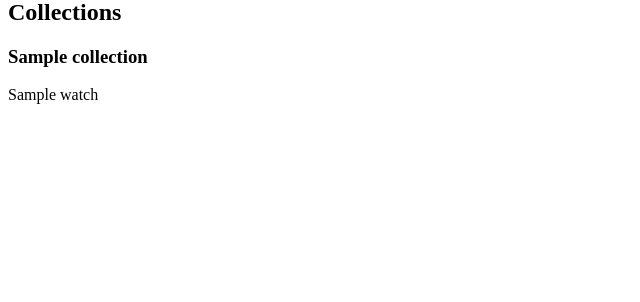
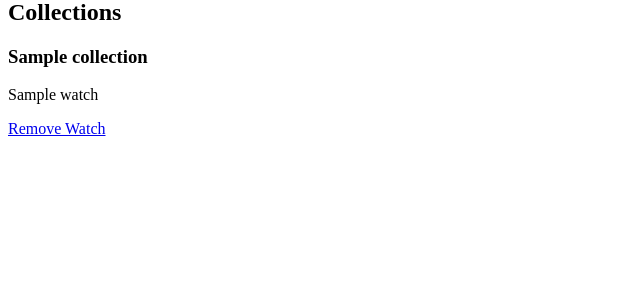
Before and after one commit to StevieC7/watch-collector, a Django app: page / in a window 1280 px wide. Shown: the part 246-548 px from the top of the page, without its empty margins (0-640 px from the left). Run offline with Django 4.2, Linux system fonts and the light colour scheme; tables that the repository leaves empty hold one stand-in row (values such as "Sample post").

Commit message:
Add a delete button

```diff
--- a/main_app/templates/home.html
+++ b/main_app/templates/home.html
@@ -14,9 +14,10 @@ Home
 {% endfor %}
 <h2>Collections</h2>
 {% for collection in collections %}
-    <h3>{{collection.name}}</h3>
+<h3>{{collection.name}}</h3>
     {% for watch in collection.watches.all %}
     <p>{{watch.name}}</p>
+    <a href="{% url 'collection_watch_assoc' collection.pk watch.pk %}?assoc=remove">Remove Watch</a>
     {% endfor %}
 {% endfor %}
 {% endblock %}
--- a/main_app/urls.py
+++ b/main_app/urls.py
@@ -13,4 +13,5 @@ urlpatterns = [
     path('watches/<int:pk>/update', views.UpdateWatch.as_view(), name="update_watch"),
     path('watches/<int:pk>/delete', views.DeleteWatch.as_view(), name="delete_watch"),
     path('brands/<int:pk>/watches/new/', views.AddWatch.as_view(), name="add_watch"),
+    path('collections/<int:pk>/watches/<int:watch_pk>/', views.CollectionSongAssoc.as_view(), name="collection_watch_assoc"),
 ]
--- a/main_app/views.py
+++ b/main_app/views.py
@@ -1,3 +1,4 @@
+from re import I
 from django.views.generic.base import TemplateView, View
 from django.views.generic.list import ListView
 from django.views.generic.edit import CreateView, UpdateView, DeleteView
@@ -76,3 +77,15 @@ class DeleteBrand(DeleteView):
     model = Brand
     template_name = 'brand_delete.html'
     success_url = '/'
+
+class CollectionSongAssoc(View):
+    def get(self,request,pk,watch_pk):
+        assoc = request.GET.get("assoc")
+
+        if assoc == "remove":
+            Collection.objects.get(pk=pk).watches.remove(watch_pk)
+
+        if assoc == "add":
+            Collection.objects.get(pk=pk).watches.add(watch_pk)
+
+        return redirect('home')
```
